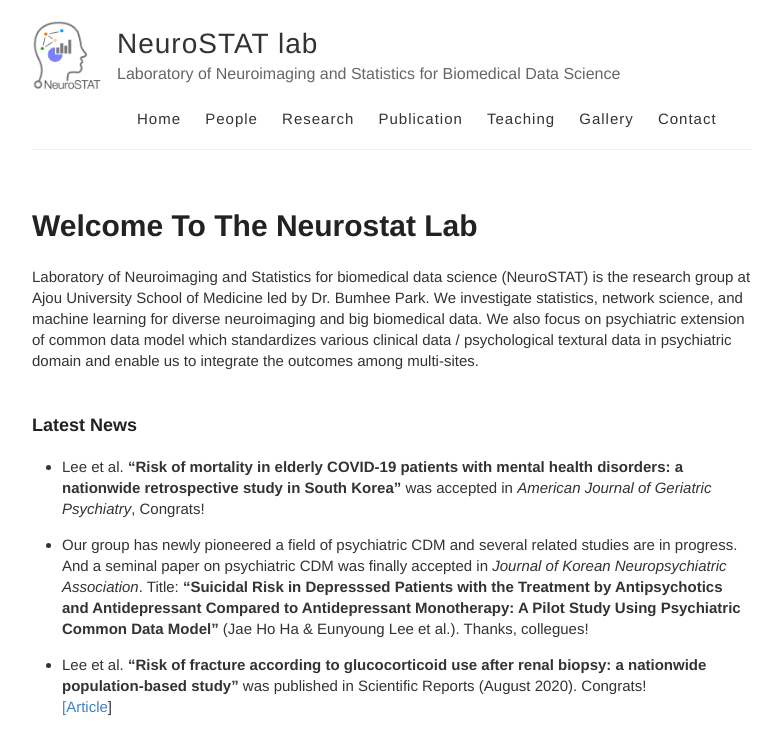
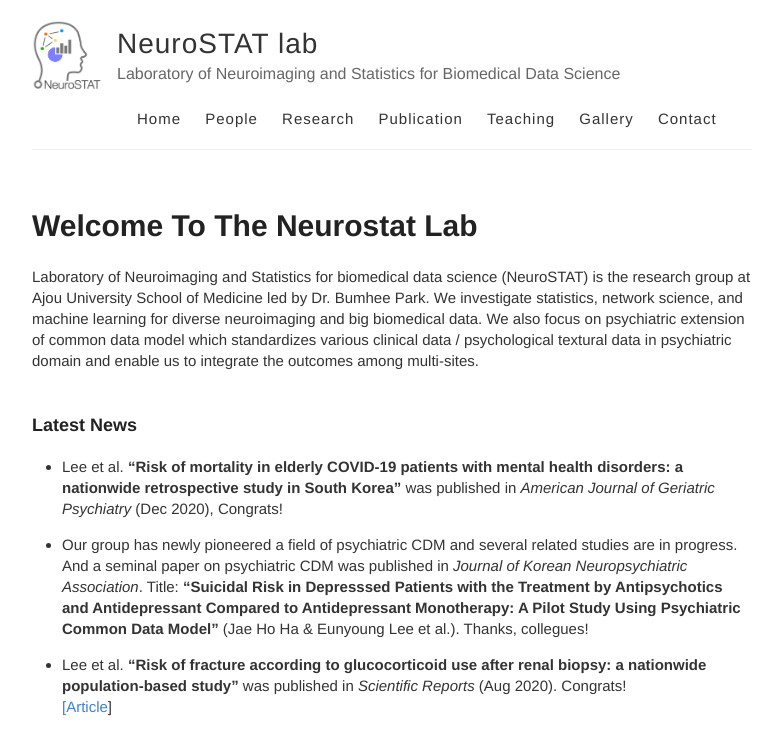
Before and after one commit to neurostat-lab/neurostat-lab.github.io, a Jekyll site: the page built from _posts/2020-08-06-Welcome-to-the-NeuroSTAT-lab.md, in a window 1280 px wide. Shown: the top 755 px of the page, without its empty margins (248-1028 px from the left). Built offline with Jekyll 4.4.1, drawn with Linux system fonts in a browser that asks for light colours.

Commit message:
Update 2020-08-06-Welcome-to-the-NeuroSTAT-lab.md

```diff
--- a/_posts/2020-08-06-Welcome-to-the-NeuroSTAT-lab.md
+++ b/_posts/2020-08-06-Welcome-to-the-NeuroSTAT-lab.md
@@ -6,9 +6,9 @@ Laboratory of Neuroimaging and Statistics for biomedical data science (NeuroSTAT
 
 #### Latest News
 
-* Lee et al. **"Risk of mortality in elderly COVID-19 patients with mental health disorders: a nationwide retrospective study in South Korea"** was accepted in _American Journal of Geriatric Psychiatry_, Congrats! <br>
+* Lee et al. **"Risk of mortality in elderly COVID-19 patients with mental health disorders: a nationwide retrospective study in South Korea"** was published in _American Journal of Geriatric Psychiatry_ (Dec 2020), Congrats! <br>
 
-* Our group has newly pioneered a field of psychiatric CDM and several related studies are in progress. And a seminal paper on psychiatric CDM was finally accepted in _Journal of Korean Neuropsychiatric Association_. Title: **"Suicidal Risk in Depresssed Patients with the Treatment by Antipsychotics and Antidepressant Compared to Antidepressant Monotherapy: A Pilot Study Using Psychiatric Common Data Model"** (Jae Ho Ha & Eunyoung Lee et al.). Thanks, collegues!  <br>
+* Our group has newly pioneered a field of psychiatric CDM and several related studies are in progress. And a seminal paper on psychiatric CDM was published in _Journal of Korean Neuropsychiatric Association_. Title: **"Suicidal Risk in Depresssed Patients with the Treatment by Antipsychotics and Antidepressant Compared to Antidepressant Monotherapy: A Pilot Study Using Psychiatric Common Data Model"** (Jae Ho Ha & Eunyoung Lee et al.). Thanks, collegues!  <br>
 
-* Lee et al. **"Risk of fracture according to glucocorticoid use after renal biopsy: a nationwide population-based study"** was published in Scientific Reports (August 2020). Congrats! <br>
+* Lee et al. **"Risk of fracture according to glucocorticoid use after renal biopsy: a nationwide population-based study"** was published in _Scientific Reports_ (Aug 2020). Congrats! <br>
 [\[Article](https://www.nature.com/articles/s41598-020-70935-w)]
```
